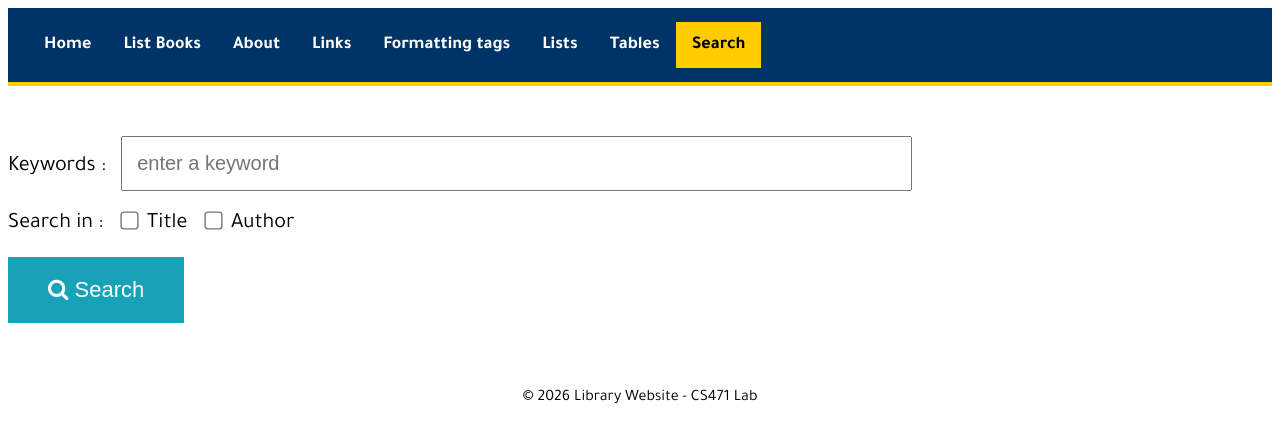
After one commit to elaffahad-cs/CS471-Lab, a Django app: page /search/ in a window 1280 px wide. The commit adds this page. Shown: the top 442 px of the page. Run offline with Django 5.2, Linux system fonts and the light colour scheme.

Commit message:
added search book

```diff
--- a/apps/bookmodule/urls.py
+++ b/apps/bookmodule/urls.py
@@ -22,5 +22,6 @@ urlpatterns = [
     path('html5/links/', views.html_links, name='books.html_links'),
     path('html5/text/formatting/', views.text_formatting, name='books.text_formatting'),
     path('html5/lists/', views.lists, name='books.lists'),
-    path('html5/tables/', views.tables, name='books.tables'),
+    path('html5/tables/', views.tables, name='books.tables'),path('search/', views.search, name='books.search'),
+
 ]
--- a/apps/bookmodule/views.py
+++ b/apps/bookmodule/views.py
@@ -49,3 +49,35 @@ def lists(request):
 
 def tables(request):
     return render(request, 'bookmodule/tables.html')
+
+def _getBooksList():
+    book1 = {'id': 12344321, 'title': 'Continuous Delivery', 'author': 'J. Humble and D. Farley'}
+    book2 = {'id': 56788765, 'title': 'Reversing: Secrets of Reverse Engineering', 'author': 'E. Eilam'}
+    book3 = {'id': 43211234, 'title': 'The Hundred-Page Machine Learning Book', 'author': 'Andriy Burkov'}
+    return [book1, book2, book3]
+
+
+def search(request):
+    if request.method == "POST":
+        string = request.POST.get('keyword').lower()
+        isTitle = request.POST.get('option1')
+        isAuthor = request.POST.get('option2')
+
+        books = _getBooksList()
+        newBooks = []
+
+        for item in books:
+            contained = False
+
+            if isTitle and string in item['title'].lower():
+                contained = True
+
+            if not contained and isAuthor and string in item['author'].lower():
+                contained = True
+
+            if contained:
+                newBooks.append(item)
+
+        return render(request, 'bookmodule/bookList.html', {'books': newBooks})
+
+    return render(request, 'bookmodule/search.html')
--- /dev/null
+++ b/apps/templates/bookmodule/search.html
@@ -0,0 +1,66 @@
+{% extends "layouts/base.html" %}
+{% load static %}
+
+{% block title %} Searching Page {% endblock title %}
+
+{% block stylesheets %}
+<style>
+.searchForm {
+    margin-top: 40px;
+    font-size: 22px;
+}
+
+.searchForm input[type="text"] {
+    width: 60%;
+    padding: 14px;
+    font-size: 20px;
+    margin-top: 10px;
+    margin-bottom: 20px;
+}
+
+.searchForm label {
+    font-size: 22px;
+    margin-right: 10px;
+}
+
+.searchForm input[type="checkbox"] {
+    transform: scale(1.4);
+    margin-right: 6px;
+}
+
+button {
+    color: #fff;
+    background-color: #17a2b8;
+    border: none;
+    padding: 20px 40px;
+    font-size: 22px;
+    margin-top: 20px;
+    cursor: pointer;
+    transition-duration: 0.4s;
+}
+
+button:hover {
+    background-color: green;
+    color: white;
+}
+</style>
+{% endblock stylesheets %}
+
+{% block content %}
+<form class="searchForm" method="post" action="">
+    {% csrf_token %}
+
+    <label>Keywords :</label>
+    <input type="text" name="keyword" placeholder="enter a keyword"/>
+    <br/>
+
+    <label>Search in :</label>
+    <input type="checkbox" name="option1"/> <label>Title</label>
+    <input type="checkbox" name="option2"/> <label>Author</label>
+    <br/>
+
+    <button type="submit">
+        <i class="fa fa-search" aria-hidden="true"></i> Search
+    </button>
+</form>
+{% endblock content %}
--- a/apps/templates/includes/header.html
+++ b/apps/templates/includes/header.html
@@ -7,5 +7,6 @@
   <a class="{% if url_name == 'books.text_formatting' %}active{% endif %}" href="{% url 'books.text_formatting' %}">Formatting tags</a>
   <a class="{% if url_name == 'books.lists' %}active{% endif %}" href="{% url 'books.lists' %}">Lists</a>
   <a class="{% if url_name == 'books.tables' %}active{% endif %}" href="{% url 'books.tables' %}">Tables</a>
+  <a class="{% if url_name == 'books.search' %}active{% endif %}" href="{% url 'books.search' %}">Search</a>
 </div>
 {% endwith %}
--- a/apps/templates/layouts/base.html
+++ b/apps/templates/layouts/base.html
@@ -10,6 +10,7 @@
 <link rel="icon" href="{% static 'qu-icon.png' %}">
 <meta charset="UTF-8">
 <link href="https://fonts.googleapis.com/css2?family=Tajawal:wght@300;400;500;700&display=swap" rel="stylesheet">
+<link rel="stylesheet" href="https://cdnjs.cloudflare.com/ajax/libs/font-awesome/4.7.0/css/font-awesome.min.css">
 
 <link rel="stylesheet" href="{% static 'styles.css' %}"> <!-- include css file -->
 {% block stylesheets %}{% endblock stylesheets %}
```
Also changed, not shown: apps/templates/bookmodule/bookList.html (added, +37 -0 lines).
